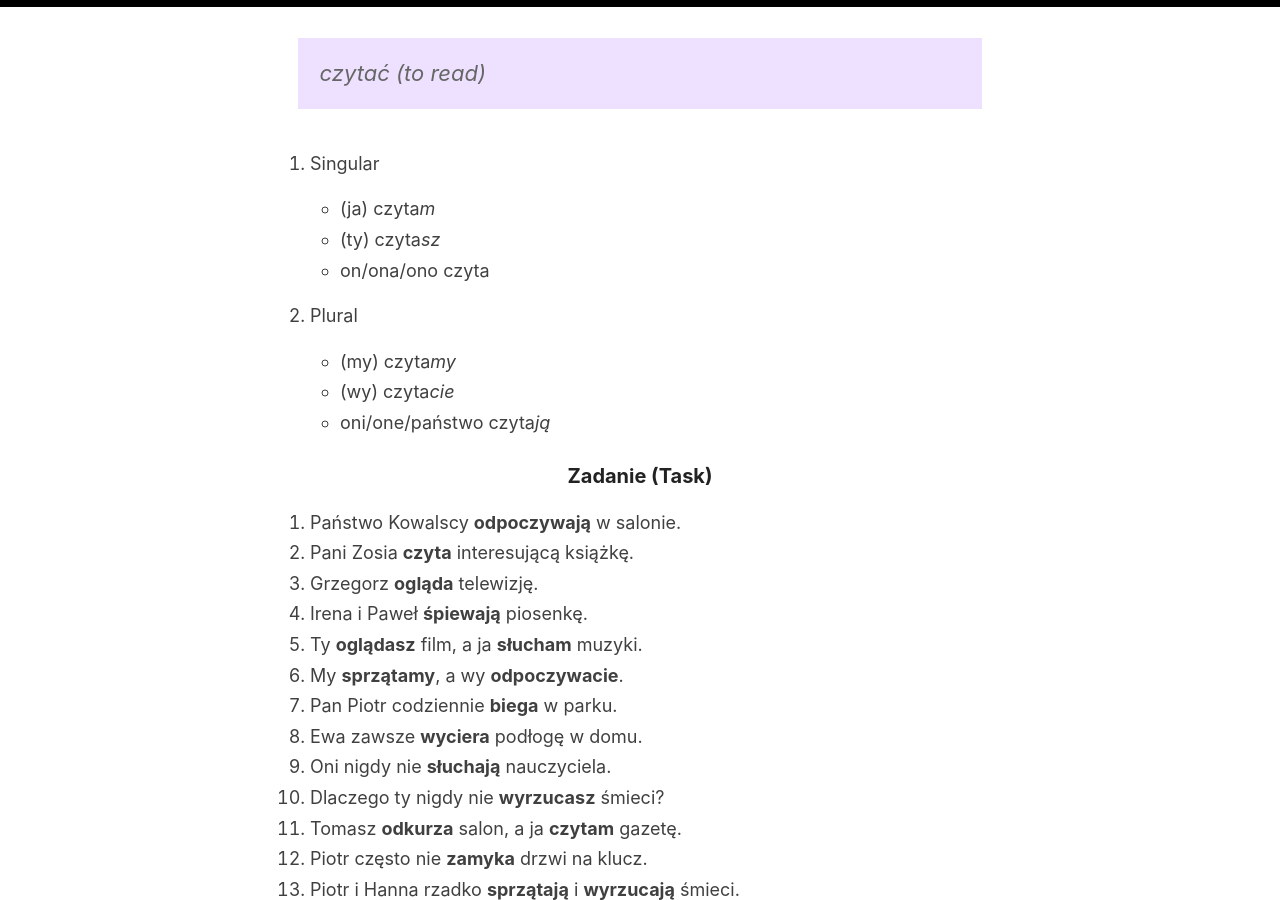
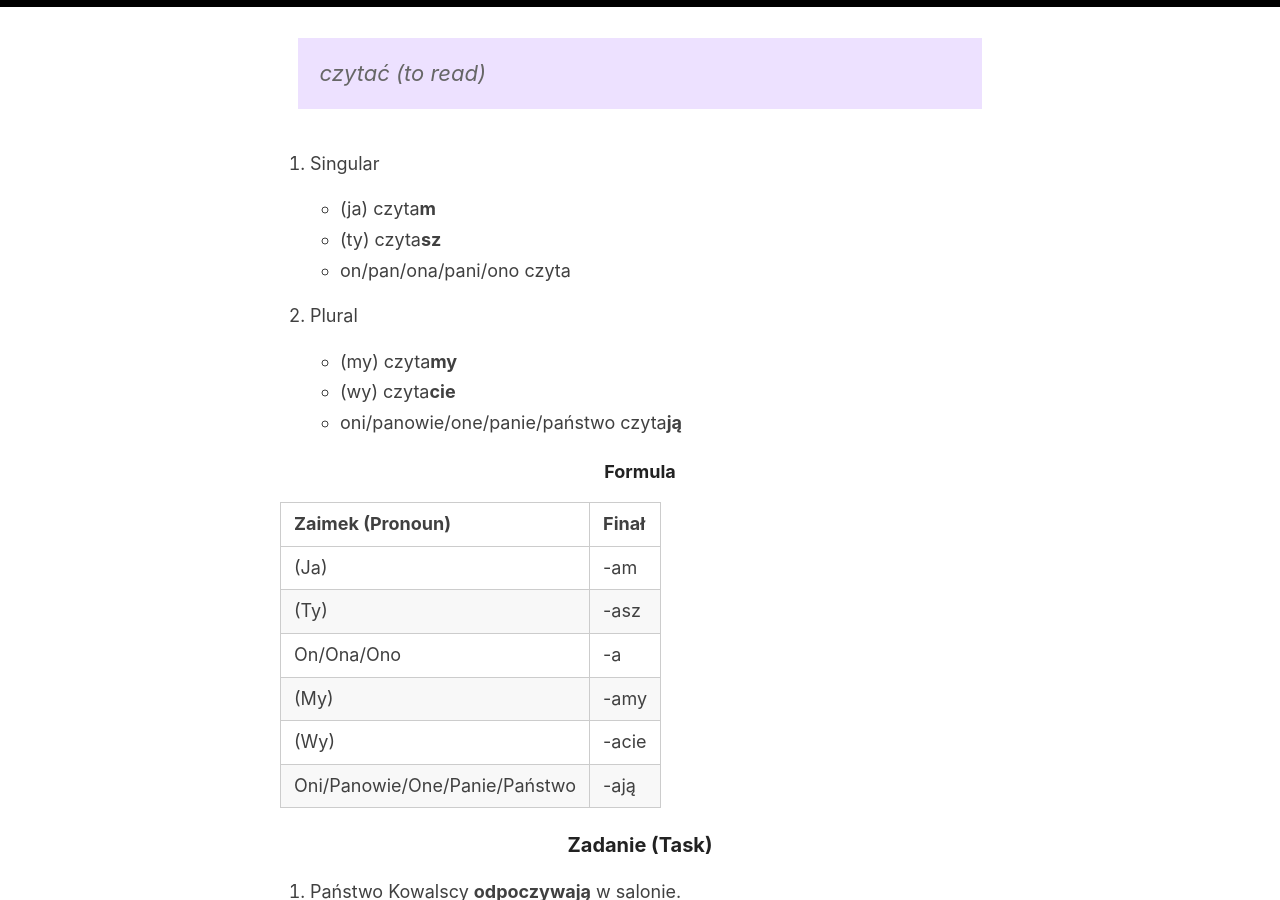
Before and after one commit to determinedguy/cecoret, a Jekyll site: the page built from _posts/2023-7-11-sjikp-7.md, in a window 1280 px wide and 900 px high, scrolled down 1726 px. Built offline with Jekyll 4.4.1, drawn with Linux system fonts in a browser that asks for light colours.

Commit message:
fix: style

```diff
--- a/_posts/2023-7-11-sjikp-7.md
+++ b/_posts/2023-7-11-sjikp-7.md
@@ -56,15 +56,26 @@ categories: [Personal, Summer School, Polish, SJiKP, Language, Notes]
 
 1. Singular
 
-    - (ja) czyta*m*
-    - (ty) czyta*sz*
-    - on/ona/ono czyta
+    - (ja) czyta**m**
+    - (ty) czyta**sz**
+    - on/pan/ona/pani/ono czyta
 
 2. Plural
 
-    - (my) czyta*my*
-    - (wy) czyta*cie*
-    - oni/one/państwo czyta*ją*
+    - (my) czyta**my**
+    - (wy) czyta**cie**
+    - oni/panowie/one/panie/państwo czyta**ją**
+
+#### Formula
+
+| **Zaimek (Pronoun)**          | **Finał** |
+|-------------------------------|-----------|
+| (Ja)                          | -am       |
+| (Ty)                          | -asz      |
+| On/Ona/Ono                    | -a        |
+| (My)                          | -amy      |
+| (Wy)                          | -acie     |
+| Oni/Panowie/One/Panie/Państwo | -ają      |
 
 ### Zadanie (Task)
 
```
